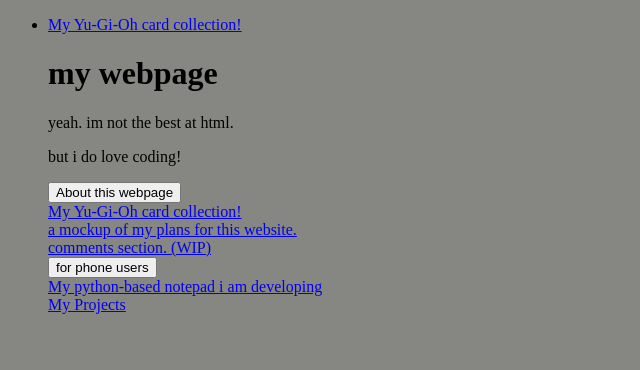
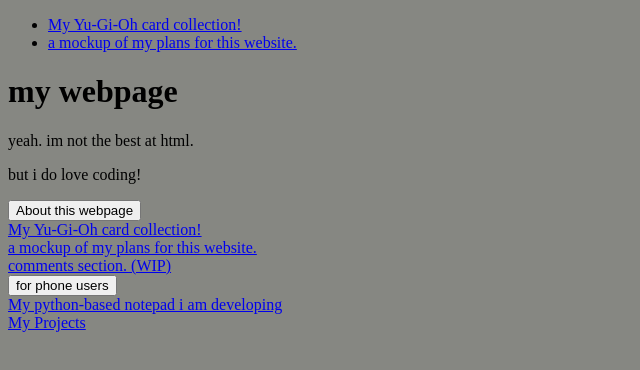
Before and after one commit to hexKitsune/FwooshHub.github.io, a plain HTML site: page index.html in a window 1280 px wide. Shown: the whole page, without its empty margins (0-640 px from the left). Drawn offline with Linux system fonts and the light colour scheme.

Commit message:
Update index.html

```diff
--- a/index.html
+++ b/index.html
@@ -4,6 +4,8 @@
 
     <ul>
       <li><a href="cards.html">My Yu-Gi-Oh card collection!</a><br></li>
+      <li><a href="goodstuff.html">a mockup of my plans for this website.</a><br></li>
+    </ul>
 
     <link rel="stylesheet" href="index.css" type="text/css">
     <link rel="shortcut icon" type="image/png" href="/logo.ico"/>
```
